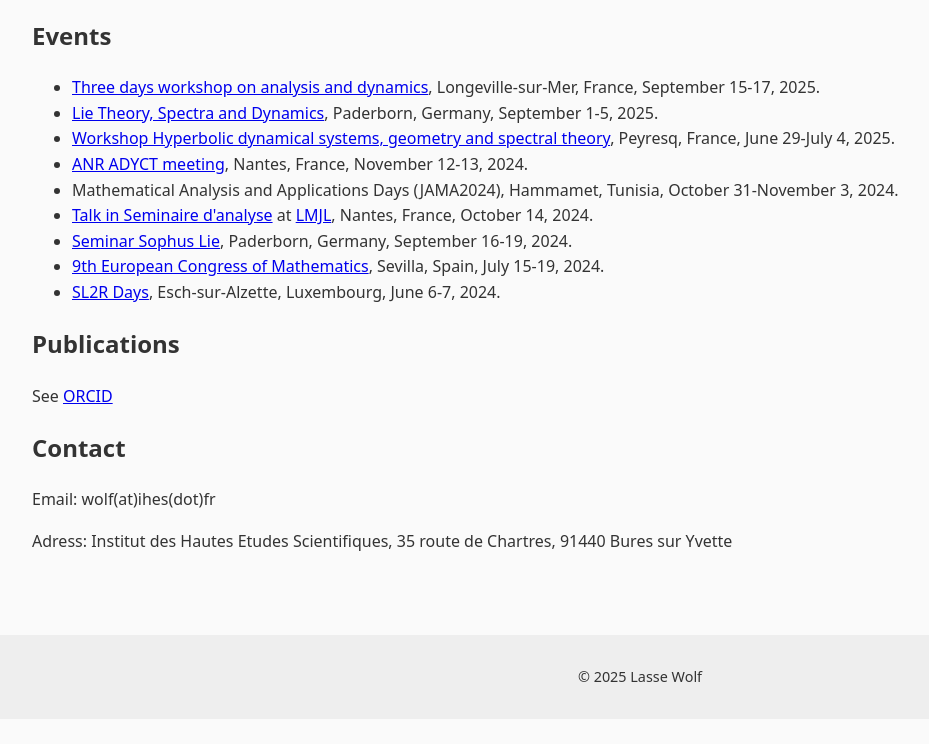
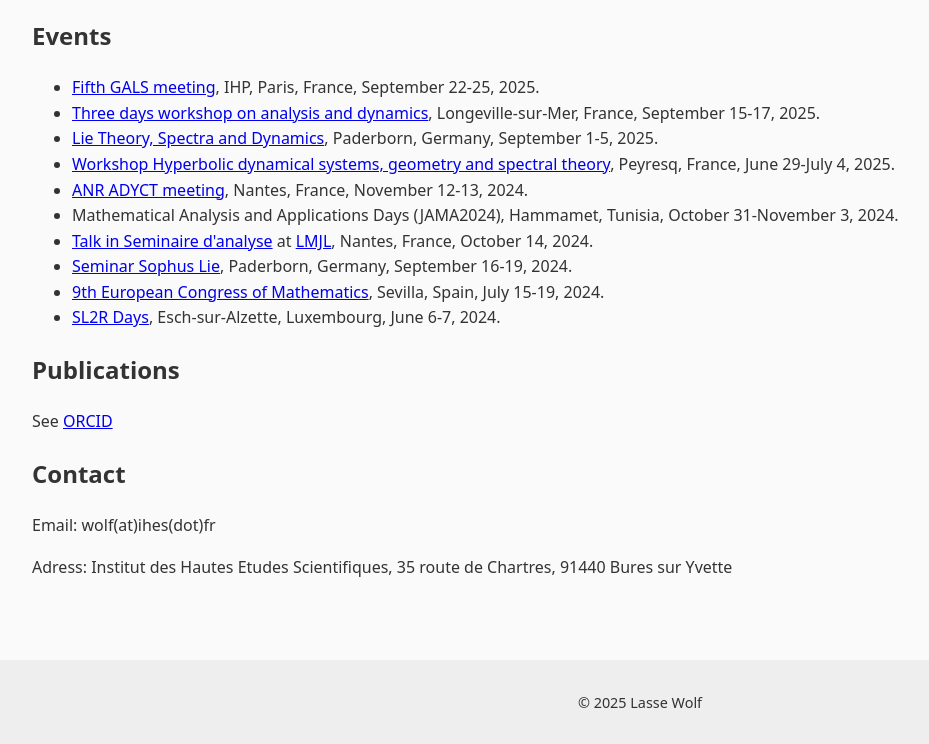
Before and after one commit to lasselwolf/lasselwolf.github.io, a plain HTML site: page index.html in a window 1280 px wide. Shown: the part 866-1610 px from the top of the page, without its empty margins (0-929 px from the left). Before the commit the page ends 1585 px from the top, so only its background shows below. Drawn offline with Linux system fonts and the light colour scheme.

Commit message:
added Gals

```diff
--- a/index.html
+++ b/index.html
@@ -53,6 +53,10 @@
     <section>
 	    <h2>Events</h2>
 	    <ul>
+	    <li><a href="https://gals.pages.math.cnrs.fr/rencontre5.html">
+			    Fifth GALS meeting</a>,
+	    		IHP, Paris, France, September 22-25, 2025.
+	    </li>
 	    <li>
 		    <a href="https://yannchaubet.github.io/workshops/workshop_longeville.html">
 			    Three days workshop on analysis and dynamics</a>,
```
